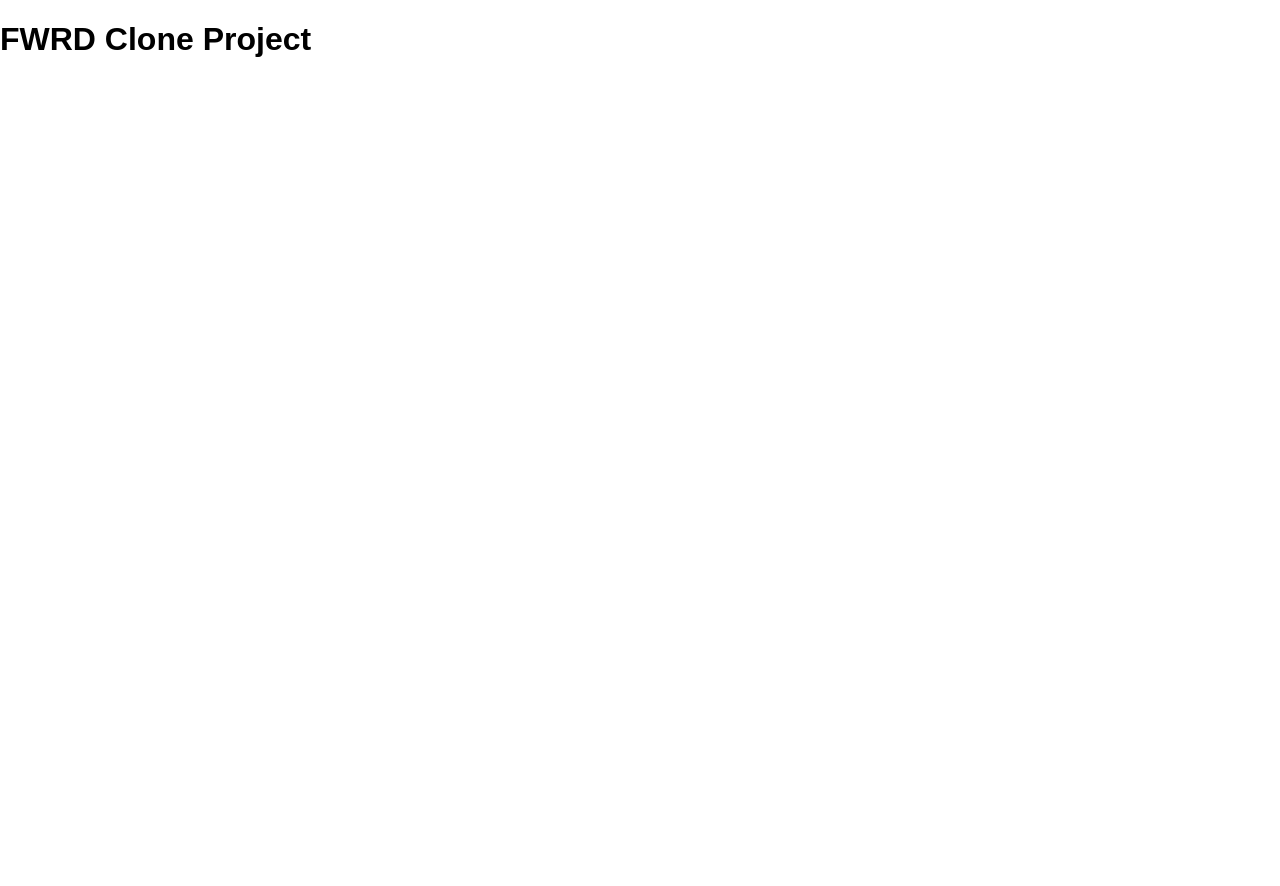
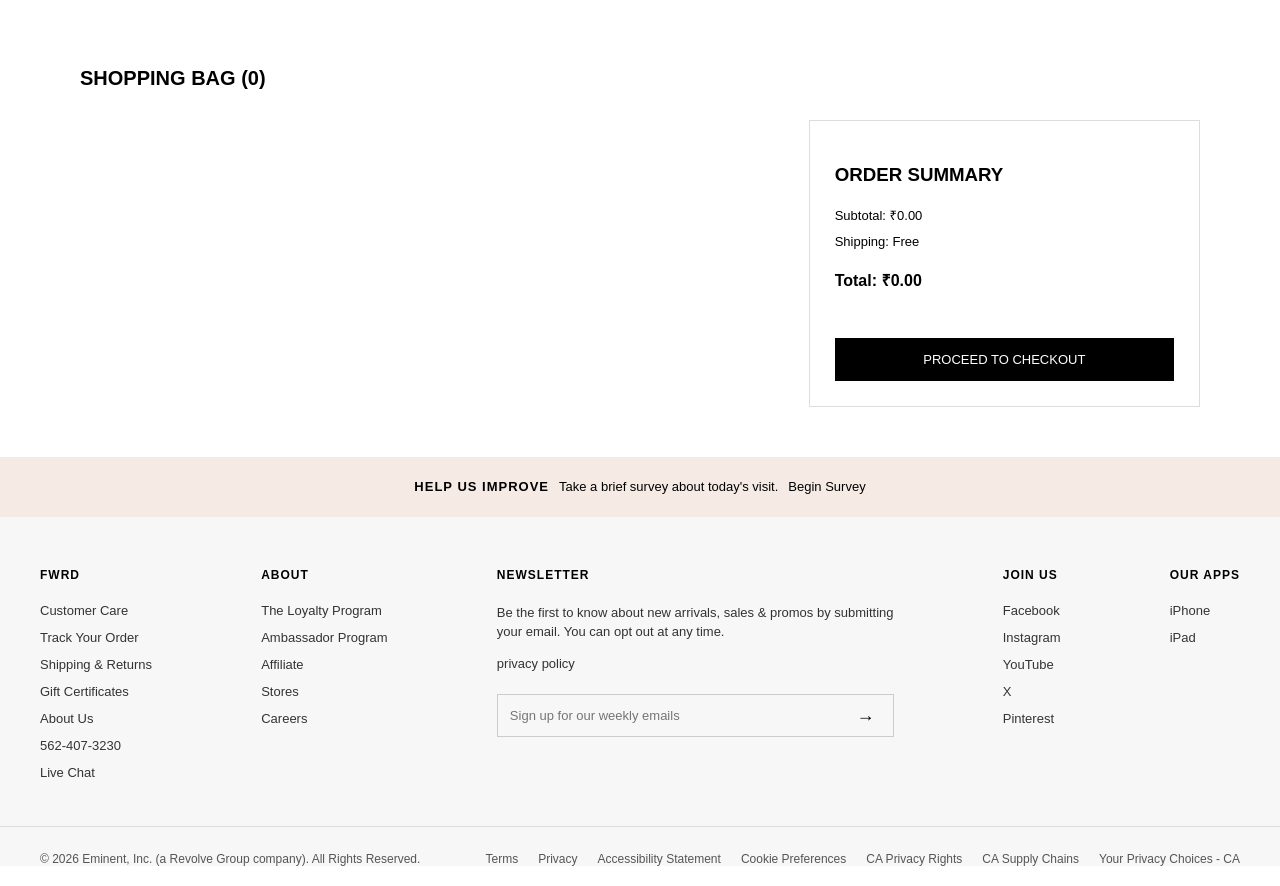
Before and after one commit to mrinmays133-lab/Fwrd-clone, a React (Vite) app in the folder FwrdClone/: page / in a window 1280 px wide. Before the commit the page ends 800 px from the top, so only its background shows below. Built offline with nearby package versions, Linux system fonts and the light colour scheme.

Commit message:
modified footer and Add to Cart

```diff
--- a/FwrdClone/src/App.jsx
+++ b/FwrdClone/src/App.jsx
@@ -1,5 +1,11 @@
+import Footer from "./components/Footer";
+import Cart from "./pages/Cart";
 function App() {
-  return <h1>FWRD Clone Project</h1>;
-}
-
+  return (
+    <div>
+      <Cart />
+      <Footer />
+    </div>
+  )
+};
 export default App;
--- a/FwrdClone/src/components/Footer.css
+++ b/FwrdClone/src/components/Footer.css
@@ -3,8 +3,8 @@
     height: auto;
     font-family: Arial, Helvetica, sans-serif;
     color: #000;
-    width: auto;
-
+    width: 100%;
+    box-sizing: border-box;
 }
 
 /* TOP */
@@ -13,11 +13,12 @@
     font-size: 13px;
     margin-bottom: 20px;
     background-color: #F5EBE4;
-    height: 60px;
+    min-height: 60px;
     display: flex;
     align-items: center;
     justify-content: center;
-    width: 100%;
+    width: auto;
+    padding: 0 20px;
 }
 
 .footer-top strong {
@@ -47,14 +48,20 @@
     /* display: grid;
     grid-template-columns: repeat(5, 1fr); */
     /* FIXED */
-    padding: 40px 80px;
+    padding: 15px 40px;
     display: flex;
     justify-content: space-between;
-    align-items: center;
-
+    align-items: flex-start;
+    flex-wrap: wrap;
+    gap: 24px;
 }
 
 /* COLUMN */
+.footer-column {
+    display: flex;
+    flex-direction: column;
+}
+
 .footer-column h4 {
     font-size: 12px;
     letter-spacing: 1px;
@@ -93,21 +100,43 @@
     background: transparent;
 }
 
-.newsletter-box span {
+.newsletter-box button {
+    border: none;
+    background: transparent;
     font-size: 18px;
     cursor: pointer;
+    padding: 0 8px;
+    color: #000;
+}
+
+.newsletter-box button:hover {
+    color: #333;
+}
+
+.newsletter-feedback {
+    margin-top: 10px;
+    font-size: 12px;
+    color: #333;
 }
 
 /* BOTTOM */
 .footer-bottom {
+    max-width: 1200px;
+    margin: 0 auto 20px;
+    padding: 0 20px;
+    width: 100%;
     display: flex;
-    justify-content: space-around;
-    justify-content: center;
+    justify-content: space-between;
     align-items: center;
-    height: 30px;
+    flex-wrap: wrap;
+    gap: 12px;
     font-size: 12px;
     color: #555;
-    margin-top: 0px;
+}
+
+.footer-bottom > div:first-child {
+    flex: 1 1 240px;
+    text-align: left;
 }
 
 /* LINKS */
@@ -115,6 +144,7 @@
     display: flex;
     gap: 20px;
     flex-wrap: wrap;
+    justify-content: flex-end;
 }
 
 .footer-links span {
@@ -125,6 +155,35 @@
     text-decoration: underline;
 }
 
+@media (max-width: 900px) {
+    .footer-main {
+        grid-template-columns: repeat(2, minmax(150px, 1fr));
+        gap: 24px;
+    }
+
+    .footer-top {
+        flex-wrap: wrap;
+        padding: 20px;
+        text-align: center;
+    }
+
+    .footer-bottom {
+        justify-content: center;
+        text-align: center;
+    }
+}
+
+@media (max-width: 640px) {
+    .footer-main {
+        grid-template-columns: 1fr;
+    }
+
+    .footer-bottom {
+        flex-direction: column;
+        align-items: center;
+    }
+}
+
 a {
     color: inherit;
     text-decoration: none;
--- a/FwrdClone/src/components/Footer.jsx
+++ b/FwrdClone/src/components/Footer.jsx
@@ -1,6 +1,20 @@
+import { useState } from "react";
 import "./Footer.css";
 
 const Footer = () => {
+  const [email, setEmail] = useState("");
+  const [feedback, setFeedback] = useState("");
+
+  const handleSubmit = (event) => {
+    event.preventDefault();
+    if (!email.trim()) {
+      setFeedback("Please enter a valid email address.");
+      return;
+    }
+    setFeedback("Thank you! You are now subscribed.");
+    setEmail("");
+  };
+
   return (
     <footer className="footer">
 
@@ -28,7 +42,7 @@ const Footer = () => {
         </div>
 
         <div className="footer-column">
-          <h4></h4>
+          <h4>ABOUT</h4>
           <p><a href="#">The Loyalty Program</a></p>
           <p><a href="#">Ambassador Program</a></p>
           <p><a href="#">Affiliate</a></p>
@@ -43,10 +57,19 @@ const Footer = () => {
           </p>
           <p><a href="#">privacy policy</a></p>
 
-          <div className="newsletter-box">
-            <input placeholder="Sign up for our weekly emails" />
-            <span>→</span>
-          </div>
+          <form className="newsletter-form" onSubmit={handleSubmit}>
+            <div className="newsletter-box">
+              <input
+                type="email"
+                value={email}
+                onChange={(e) => setEmail(e.target.value)}
+                placeholder="Sign up for our weekly emails"
+                aria-label="Email address"
+              />
+              <button type="submit" aria-label="Subscribe">→</button>
+            </div>
+            {feedback && <p className="newsletter-feedback">{feedback}</p>}
+          </form>
         </div>
 
         <div className="footer-column">
--- a/FwrdClone/src/context/CartContext.jsx
+++ b/FwrdClone/src/context/CartContext.jsx
@@ -0,0 +1,56 @@
+import { createContext, useState } from "react";
+
+// create context
+export const CartContext = createContext();
+
+// provider component
+const CartProvider = ({ children }) => {
+  const [cart, setCart] = useState([]);
+
+  // add to cart
+  const addToCart = (product) => {
+    setCart((prev) => {
+      const exists = prev.find((item) => item.id === product.id);
+
+      if (exists) {
+        return prev.map((item) =>
+          item.id === product.id
+            ? { ...item, quantity: item.quantity + 1 }
+            : item
+        );
+      }
+
+      return [...prev, { ...product, quantity: 1 }];
+    });
+  };
+
+  // remove item
+  const removeItem = (id) => {
+    setCart(cart.filter((item) => item.id !== id));
+  };
+
+  // update quantity
+  const updateQty = (id, qty) => {
+    setCart(
+      cart.map((item) =>
+        item.id === id ? { ...item, quantity: qty } : item
+      )
+    );
+  };
+
+  // total price
+  const total = cart.reduce(
+    (acc, item) => acc + item.price * item.quantity,
+    0
+  );
+
+  return (
+    <CartContext.Provider
+      value={{ cart, addToCart, removeItem, updateQty, total }}
+    >
+      {children}
+    </CartContext.Provider>
+  );
+};
+
+export default CartProvider;
--- a/FwrdClone/src/main.jsx
+++ b/FwrdClone/src/main.jsx
@@ -1,10 +1,13 @@
 import React from "react";
 import ReactDOM from "react-dom/client";
 import App from "./App";
+import CartProvider from "./context/CartContext";
 import "./index.css";
 
 ReactDOM.createRoot(document.getElementById("root")).render(
   <React.StrictMode>
-    <App />
+    <CartProvider>
+      <App />
+    </CartProvider>
   </React.StrictMode>
 );
--- /dev/null
+++ b/FwrdClone/src/pages/Cart.css
@@ -0,0 +1,93 @@
+.cart {
+  padding: 50px 80px;
+  font-family: Arial, Helvetica, sans-serif;
+}
+
+.cart h2 {
+  font-size: 20px;
+  margin-bottom: 30px;
+}
+
+.cart-container {
+  display: flex;
+  gap: 50px;
+}
+
+/* LEFT */
+.cart-items {
+  flex: 2;
+}
+
+.cart-item {
+  display: flex;
+  gap: 20px;
+  padding: 25px 0;
+  border-bottom: 1px solid #eee;
+}
+
+.cart-item img {
+  width: 130px;
+}
+
+.cart-details h4 {
+  font-size: 14px;
+  margin-bottom: 8px;
+}
+
+.cart-details p {
+  font-size: 13px;
+  color: #555;
+}
+
+.cart-details select {
+  margin: 10px 0;
+  padding: 5px;
+}
+
+.cart-details button {
+  background: none;
+  border: none;
+  font-size: 12px;
+  text-decoration: underline;
+  cursor: pointer;
+}
+
+/* RIGHT */
+.cart-summary {
+  flex: 1;
+  border: 1px solid #ddd;
+  padding: 25px;
+  height: fit-content;
+}
+
+.cart-summary h3 {
+  margin-bottom: 20px;
+}
+
+.cart-summary p {
+  display: flex;
+  justify-content: space-between;
+  font-size: 13px;
+  margin: 10px 0;
+}
+
+.cart-summary h4 {
+  display: flex;
+  justify-content: space-between;
+  margin-top: 20px;
+}
+
+.checkout-btn {
+  width: 100%;
+  padding: 14px;
+  background: black;
+  color: white;
+  border: none;
+  margin-top: 25px;
+  font-size: 13px;
+  cursor: pointer;
+}
+
+.checkout-btn:hover {
+  opacity: 0.9;
+}
--- a/FwrdClone/src/pages/Cart.jsx
+++ b/FwrdClone/src/pages/Cart.jsx
@@ -0,0 +1,61 @@
+import { useContext } from "react";
+import { CartContext } from "../context/CartContext";
+import "./Cart.css";
+
+const Cart = () => {
+  const { cart, removeItem, updateQty, total } = useContext(CartContext);
+
+  return (
+    <div className="cart">
+      <h2>SHOPPING BAG ({cart.length})</h2>
+
+      <div className="cart-container">
+
+        {/* LEFT - ITEMS */}
+        <div className="cart-items">
+          {cart.map((item) => (
+            <div key={item.id} className="cart-item">
+
+              <img src={item.image} alt={item.name} />
+
+              <div className="cart-details">
+                <h4>{item.name}</h4>
+                <p>₹{item.price}</p>
+
+                <select
+                  value={item.quantity}
+                  onChange={(e) =>
+                    updateQty(item.id, Number(e.target.value))
+                  }
+                >
+                  {[1,2,3,4,5].map(q => (
+                    <option key={q} value={q}>{q}</option>
+                  ))}
+                </select>
+
+                <button onClick={() => removeItem(item.id)}>
+                  Remove
+                </button>
+              </div>
+            </div>
+          ))}
+        </div>
+
+        {/* RIGHT - SUMMARY */}
+        <div className="cart-summary">
+          <h3>ORDER SUMMARY</h3>
+          <p>Subtotal: ₹{total.toFixed(2)}</p>
+          <p>Shipping: Free</p>
+          <h4>Total: ₹{total.toFixed(2)}</h4>
+
+          <button className="checkout-btn">
+            PROCEED TO CHECKOUT
+          </button>
+        </div>
+
+      </div>
+    </div>
+  );
+};
+
+export default Cart;
```
